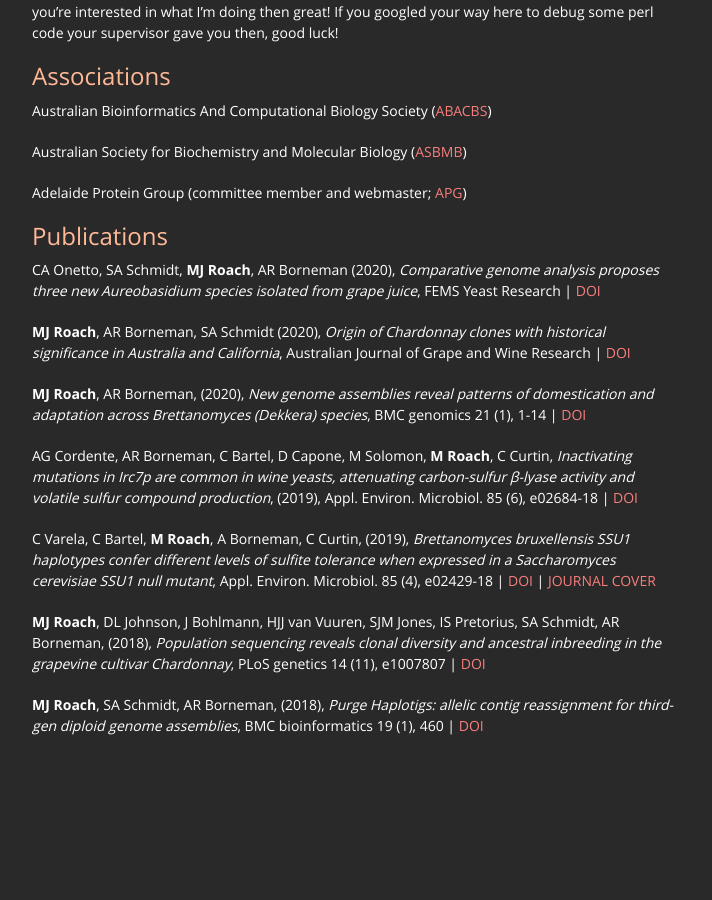
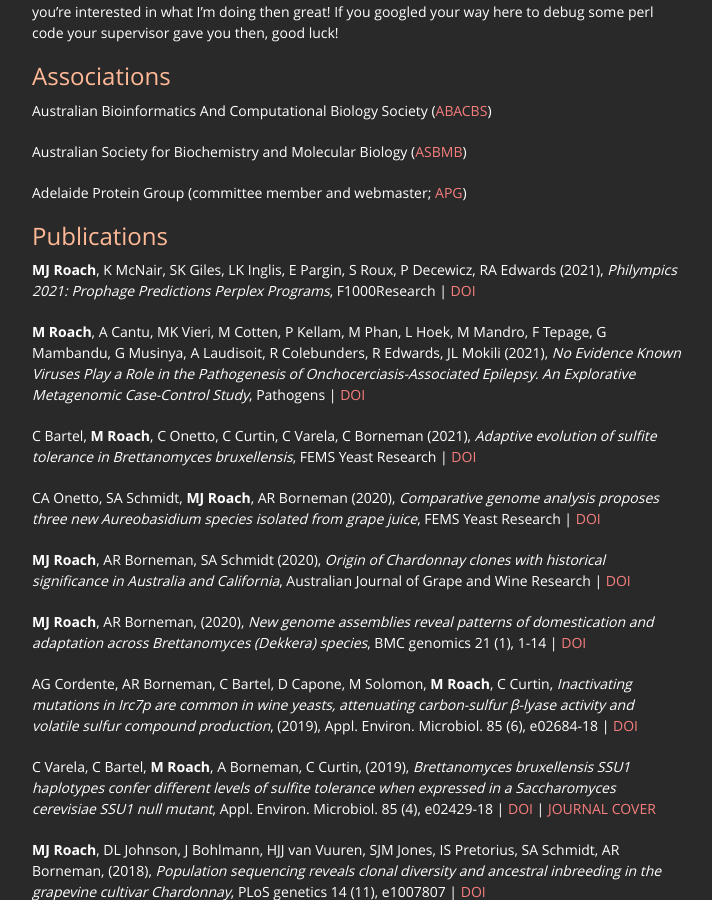
Before and after one commit to beardymcjohnface/beardymcjohnface.github.io, a Jekyll site: the page built from about.md, in a window 1280 px wide and 900 px high, scrolled down 737 px. Shown: the whole window, without its empty margins (283-995 px from the left). Built offline with Jekyll 4.4.1, drawn with Linux system fonts in a browser that asks for light colours; before the commit the page ends 1583 px from its top, so only the background shows below that.

Commit message:
update papers

```diff
--- a/about.md
+++ b/about.md
@@ -37,6 +37,22 @@
 
 
 ## Publications
+
+__MJ Roach__, K McNair, SK Giles, LK Inglis, E Pargin, S Roux, P Decewicz, RA Edwards
+(2021),
+_Philympics 2021: Prophage Predictions Perplex Programs_,
+F1000Research | [DOI](https://doi.org/10.12688/f1000research.54449.1)
+
+__M Roach__, A Cantu, MK Vieri, M Cotten, P Kellam, M Phan, L Hoek, M Mandro, F Tepage, G Mambandu, G Musinya, A Laudisoit, R Colebunders, R Edwards, JL Mokili
+(2021),
+_No Evidence Known Viruses Play a Role in the Pathogenesis of Onchocerciasis-Associated Epilepsy. An Explorative Metagenomic Case-Control Study_,
+Pathogens | [DOI](https://doi.org/10.3390/pathogens10070787)
+
+C Bartel, __M Roach__, C Onetto, C Curtin, C Varela, C Borneman
+(2021),
+_Adaptive evolution of sulfite tolerance in Brettanomyces bruxellensis_,
+FEMS Yeast Research |
+[DOI](https://doi.org/10.1093/femsyr/foab036)
 
 CA Onetto, SA Schmidt, __MJ Roach__, AR Borneman
 (2020),
```
